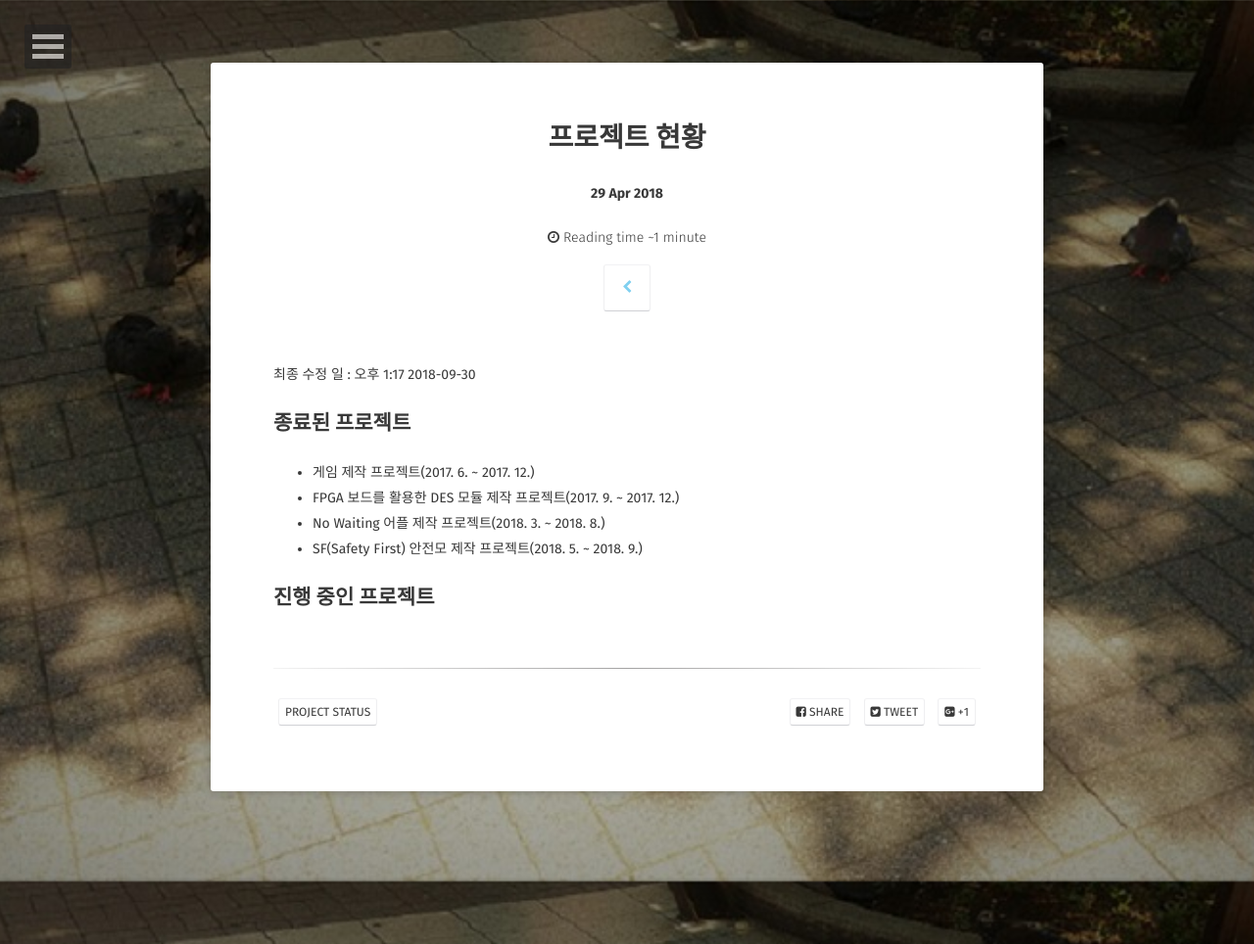
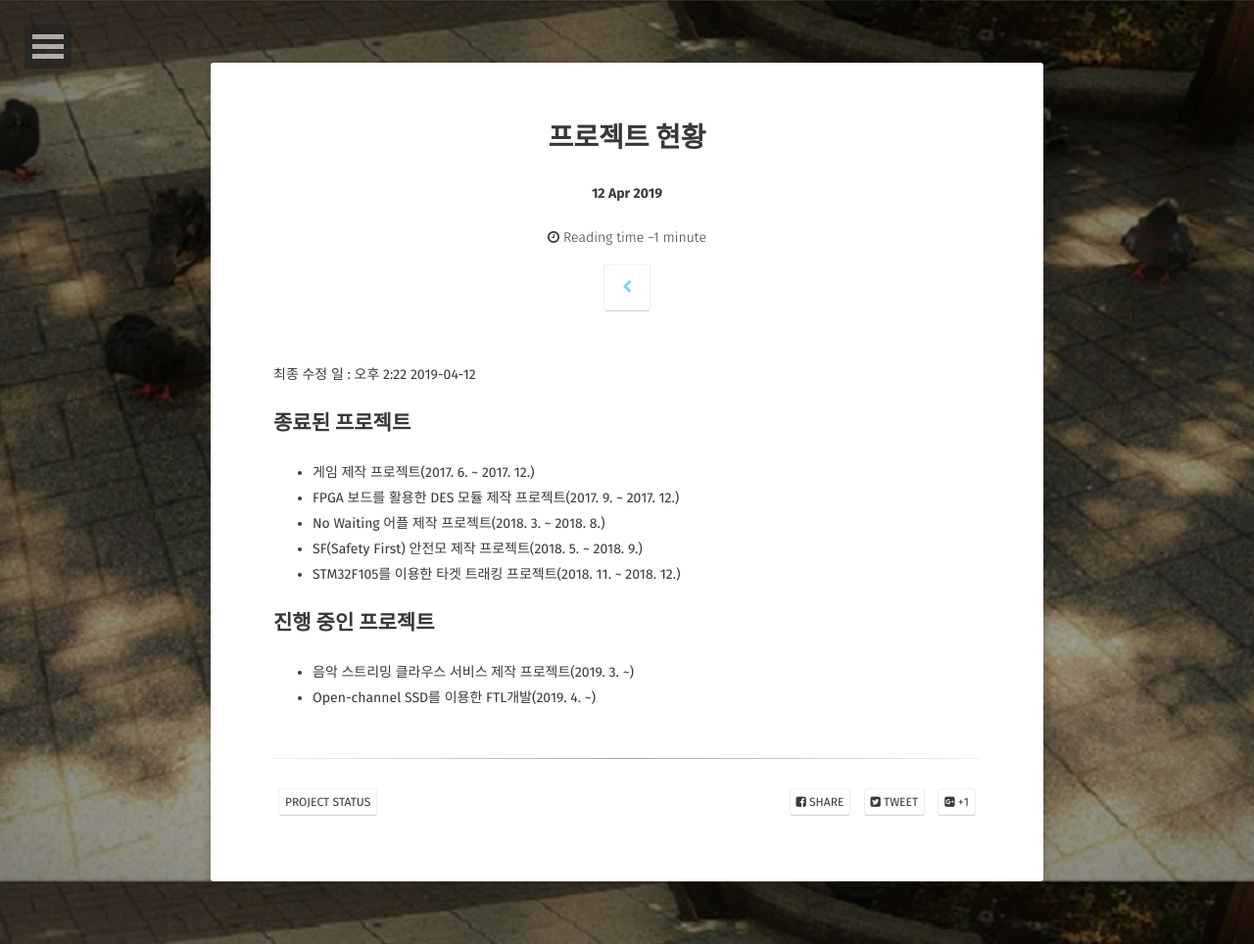
Before and after one commit to BlaCkinkGJ/blackinkgj.github.io, a Jekyll site: the page built from _posts/project/2018-04-29-project-status.md, in a window 1280 px wide. Shown: the whole page at 98% size. Built offline with Jekyll 4.4.1, drawn with Linux system fonts in a browser that asks for light colours; some web fonts are replaced.

Commit message:
Update 2018-04-29-project-status.md

```diff
--- a/_posts/project/2018-04-29-project-status.md
+++ b/_posts/project/2018-04-29-project-status.md
@@ -1,13 +1,14 @@
 ---
 layout: post
 title:  "프로젝트 현황"
-date:   2018-04-29
+date:   2019-04-12
 project: true
 tag:
+
 - project status
 comments: false
 ---
-최종 수정 일 : 오후 1:17 2018-09-30
+최종 수정 일 : 오후 2:22 2019-04-12
 
 
 ## 종료된 프로젝트
@@ -16,5 +17,9 @@ comments: false
 * FPGA 보드를 활용한 DES 모듈 제작 프로젝트(2017. 9. ~ 2017. 12.)
 * No Waiting 어플 제작 프로젝트(2018. 3. ~ 2018. 8.)
 * SF(Safety First) 안전모 제작 프로젝트(2018. 5. ~ 2018. 9.)
+* STM32F105를 이용한 타겟 트래킹 프로젝트(2018. 11. ~ 2018. 12.)
 
 ## 진행 중인 프로젝트
+
+- 음악 스트리밍 클라우스 서비스 제작 프로젝트(2019. 3. ~)
+- Open-channel SSD를 이용한 FTL개발(2019. 4. ~)
```
